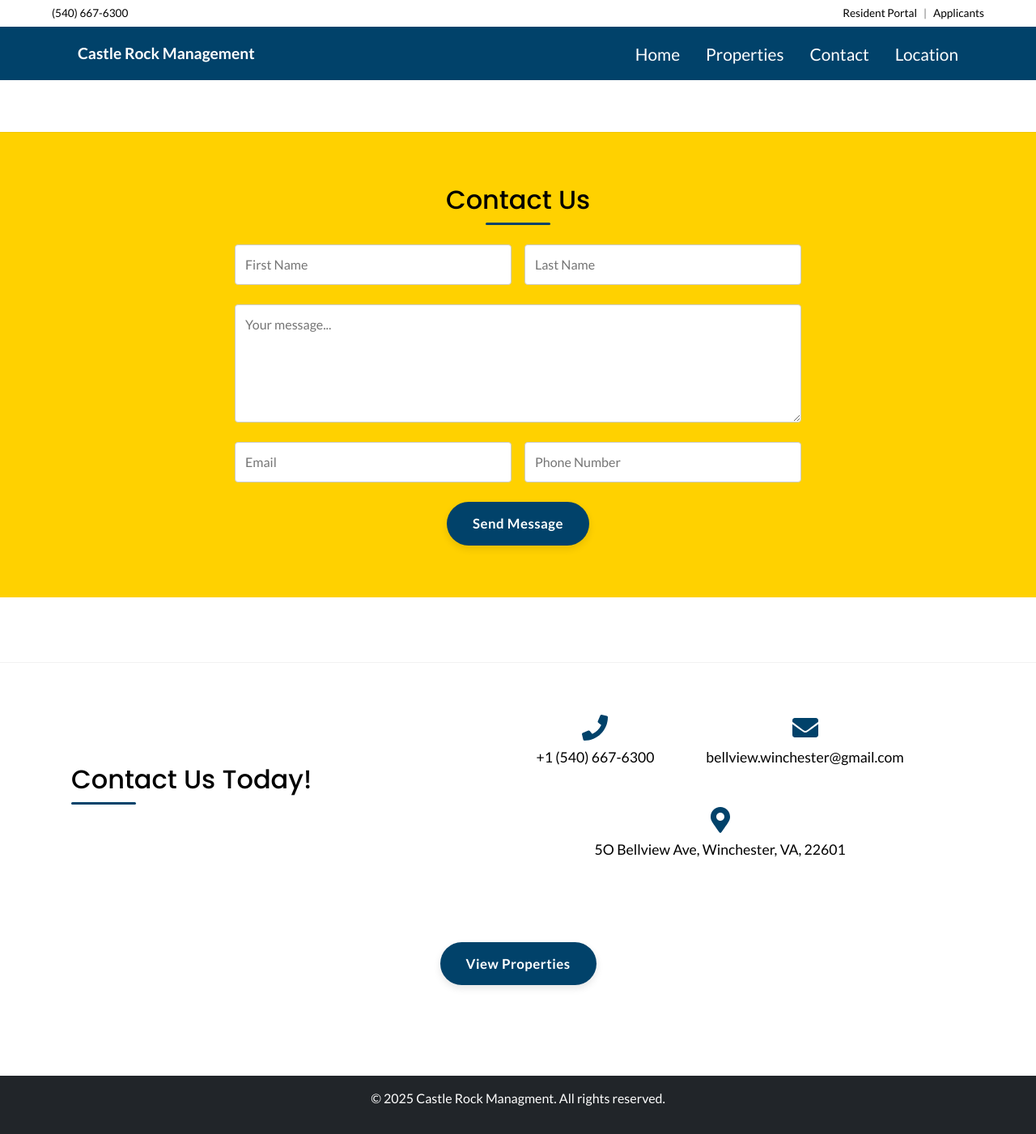
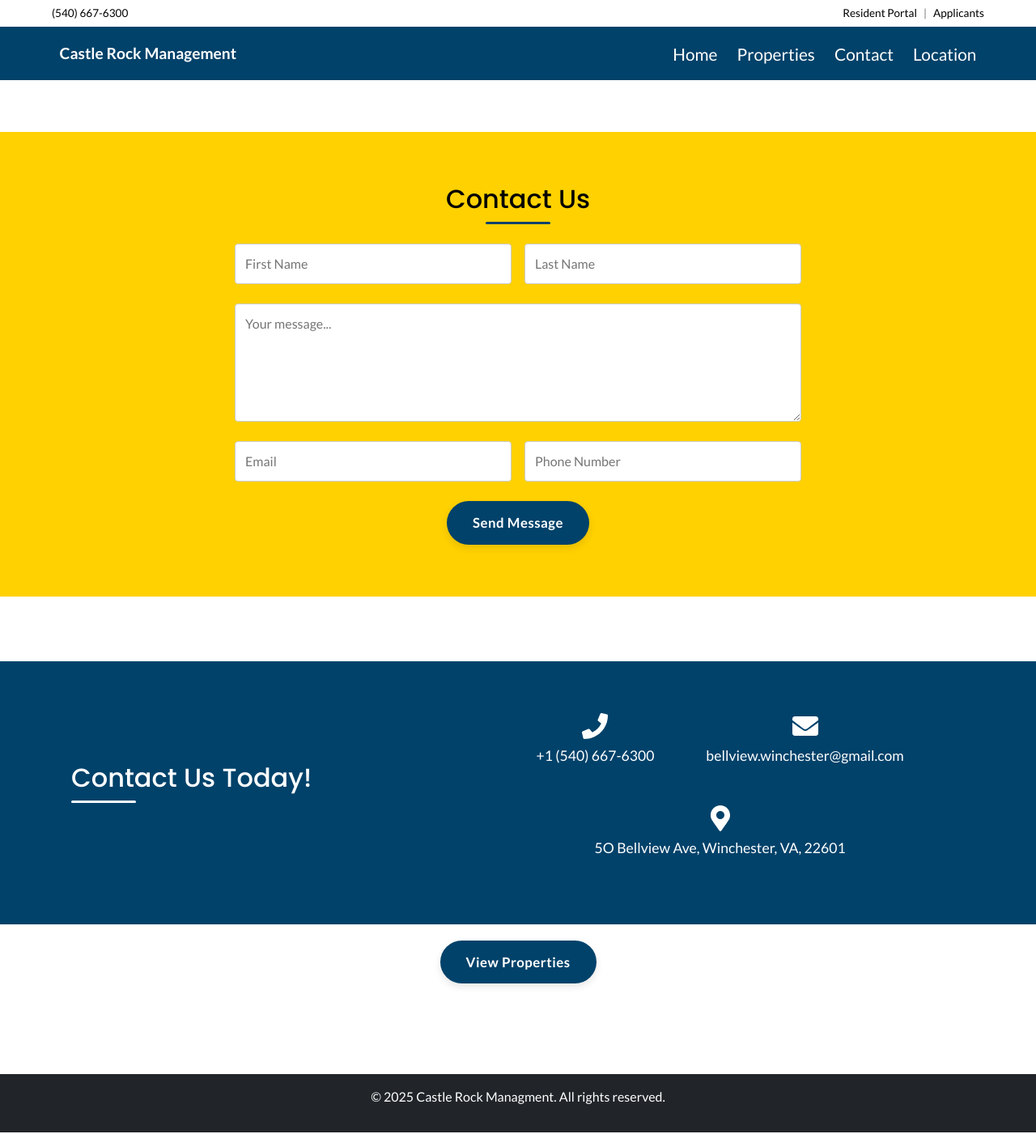
Before and after one commit to weeksr77/property-portfolio, a React (Vite) app: page /contact in a window 1280 px wide. Shown: the whole page at 81% size. Built offline with nearby package versions, Linux system fonts and the light colour scheme.

Commit message:
final changes

```diff
--- a/src/App.css
+++ b/src/App.css
@@ -401,7 +401,7 @@
   width: 100%;
   height: 65vh;
   display: flex;
-  background-color: #f9f9f7;
+  background-color: #01426A;
 }
 
 /* LEFT TEXT SIDE */
@@ -415,7 +415,7 @@
 .hero-text h1 {
   font-size: 2.6rem;
   font-weight: 500;
-  color: black;
+  color: white;
   line-height: 1.2;
   max-width: 420px;
 
@@ -1033,7 +1033,7 @@
 .contact-triangle {
   width: 100%;
   padding: 3rem 1rem;
-  background-color: #fbf7ec;
+  background-color: #01426A;
   text-align: center;
 }
 
@@ -1041,7 +1041,7 @@
 .contact-triangle-title {
   font-size: 2rem;
   margin-bottom: 2rem;
-  color: black;
+  color: white;
   position: relative;
 
 }
@@ -1052,7 +1052,7 @@
   display: block;
   width: 5rem;
   height: 0.2rem;
-  background-color: #01426A; /* olive green */
+  background-color: white; /* olive green */
   margin: 0.5rem auto 0;
   border-radius: 2px;
 }
@@ -1078,13 +1078,13 @@
   flex-direction: column;
   align-items: center;
   font-size: 1.1rem;
-  color: black;
+  color: white;
 }
 
 /* Icons */
 .contact-icon {
   font-size: 2rem;
-  color: #01426A;
+  color: white;
   margin-bottom: 0.5rem;
 }
 
@@ -1111,6 +1111,7 @@
   .contact-triangle-title::after {
     margin-left: 0;
     margin-right: 0;
+    color: white;
   }
 
   /* Right side should still look centered as a group */
@@ -1993,7 +1994,7 @@
   border-top: 1px solid rgba(0,0,0,0.05);
 }
 .contact-triangle {
-  background-color: white;
+  background-color: #01426A;
 }
 
 /* NEW AMENITIES STUFF */
@@ -2646,7 +2647,7 @@
 }
 
 .contact-triangle {
-background-color: #ffffff !important;
+background-color: #01426A !important;
 }
 
 /* Optional: keep section spacing consistent */
@@ -2676,3 +2677,177 @@
 padding-bottom: 2.5rem;
 }
 }
+
+/* Last fixes for 4/28/2026*/
+.header-content {
+display: flex;
+align-items: center;
+justify-content: space-between;
+
+width: min(96%, 1600px);
+margin: 0 auto;
+padding: 0 3rem;
+
+gap: clamp(3rem, 8vw, 10rem);
+}
+
+.left-icons {
+display: flex;
+align-items: center;
+gap: 1rem;
+flex-shrink: 0;
+}
+
+.nav-links {
+margin-left: auto !important;
+display: flex;
+gap: 1.5rem;
+}
+
+@media (min-width: 1400px) {
+.header-content {
+max-width: 2100px !important;
+width: 92% !important;
+padding: 0 3rem !important;
+}
+
+.nav-links {
+margin-left: auto !important;
+}
+}
+
+/* Make teaser layout stretch properly */
+.teaser-inner {
+display: flex;
+align-items: stretch; /* key */
+}
+
+/* Let image column match text height */
+.teaser-image {
+flex: 1;
+display: flex;
+}
+
+/* Make image fill the container */
+.teaser-image img {
+width: 100%;
+height: 100%;
+object-fit: cover; /* keeps it looking clean */
+max-width: none; /* remove old cap */
+}
+
+/* Spread teaser text + image apart */
+.teaser-inner {
+display: flex;
+align-items: stretch;
+
+gap: 3rem; /* 👈 main spacing between text + image */
+max-width: 1200px;
+margin: 0 auto;
+}
+
+/* Give the layout more breathing room on wide screens */
+@media (min-width: 1200px) {
+.teaser-inner {
+max-width: 1400px;
+gap: 4rem;
+}
+}
+
+/* Even more space on very wide monitors */
+@media (min-width: 1600px) {
+.teaser-inner {
+max-width: 1600px;
+gap: 5rem;
+}
+}
+
+/* Align amenities content perfectly */
+.amenities-content {
+max-width: 720px;
+margin: 0 auto;
+text-align: center;
+}
+
+/* Remove conflicting centering from text */
+.amenities-text {
+margin: 0 0 2rem 0 !important;
+}
+
+/* Wide desktop amenities alignment fix */
+@media (min-width: 1024px) {
+.amenities-content {
+max-width: 900px !important;
+margin: 0 auto !important;
+text-align: center !important;
+}
+
+.amenities-title,
+.amenities-text,
+.amenities-btn-wrapper {
+max-width: 700px !important;
+margin-left: auto !important;
+margin-right: auto !important;
+text-align: center !important;
+}
+
+.amenities-text {
+margin-bottom: 2rem !important;
+margin-left: 0;
+}
+}
+.teaser-text p {
+  margin-left: 0;
+}
+
+/* Remove awkward gaps between sections */
+.floorplans {
+margin-bottom: 0 !important;
+padding-bottom: 3rem !important;
+}
+
+.amenities {
+margin-top: 0 !important;
+padding-top: 3rem !important;
+}
+
+.gallery-section {
+margin-top: 0 !important;
+padding-top: 3rem !important;
+}
+
+/* Remove the gray divider line */
+.floorplans,
+.amenities,
+.gallery-section {
+border-top: none !important;
+}
+
+/* Remove all section divider lines */
+.teaser-banner,
+.floorplans,
+.amenities,
+.gallery-section,
+.map-section,
+.contact-section,
+.contact-triangle {
+border-top: none !important;
+}
+
+/* =========================================
+Amenities Lists - Full Width Yellow Band
+========================================= */
+
+.amenities-lists {
+background-color: #FFD100 !important;
+
+/* Full width breakout */
+width: 100vw;
+max-width: 100vw;
+margin-left: calc(50% - 50vw);
+margin-right: calc(50% - 50vw);
+
+/* Spacing */
+padding: 3rem 1.5rem;
+margin-top: 2rem;
+}
--- a/src/components/Header.jsx
+++ b/src/components/Header.jsx
@@ -56,7 +56,7 @@
 {/* Desktop navigation */}
 <nav className="nav-links">
 <Link to={propertySlug ? `/property/${propertySlug}` : '/'}
- className="nav-link">Home</Link>
+ className="nav-link" id='home'>Home</Link>
 
 {/* ✅ ALWAYS visible */}
 <Link to="/" className="nav-link">Properties</Link>
```
